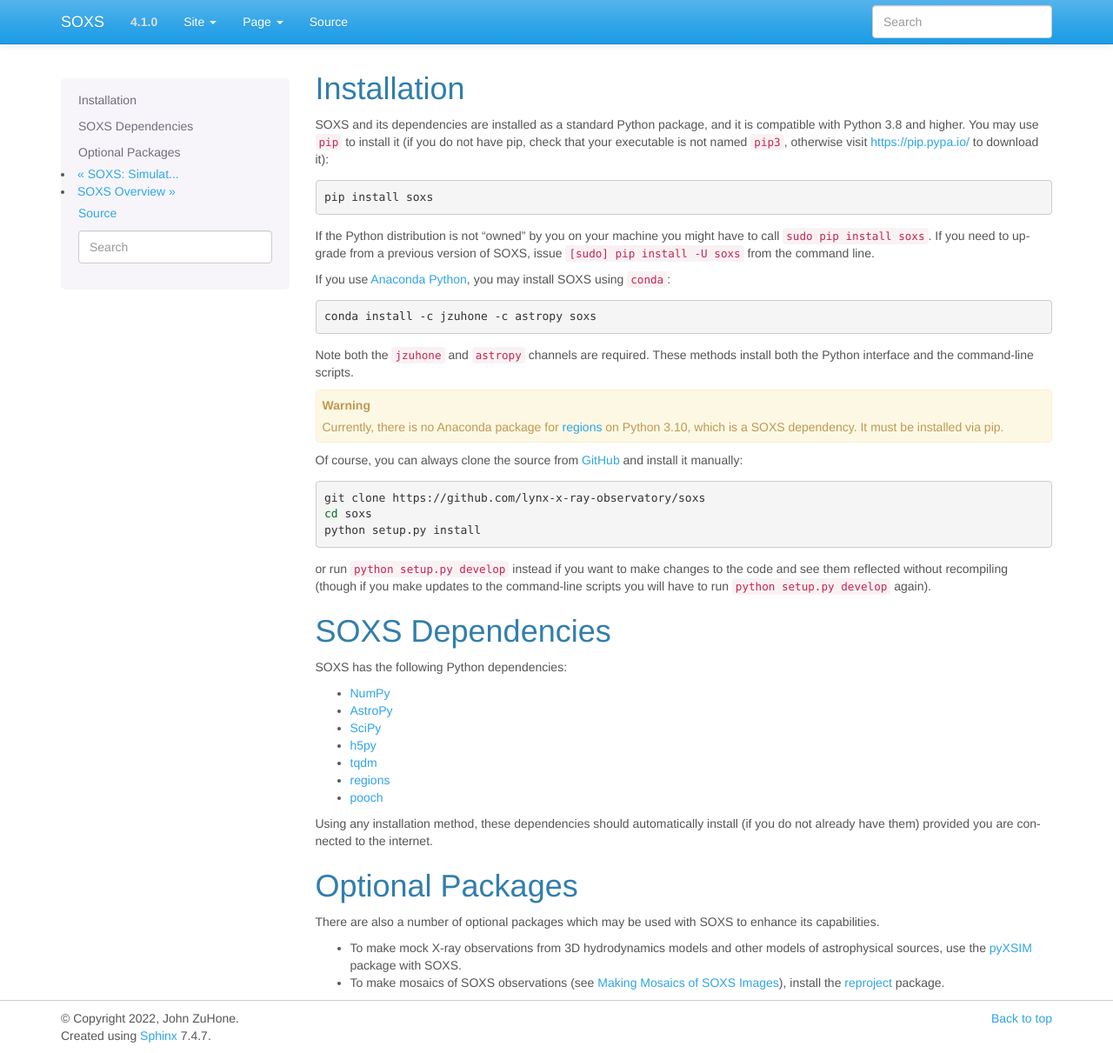
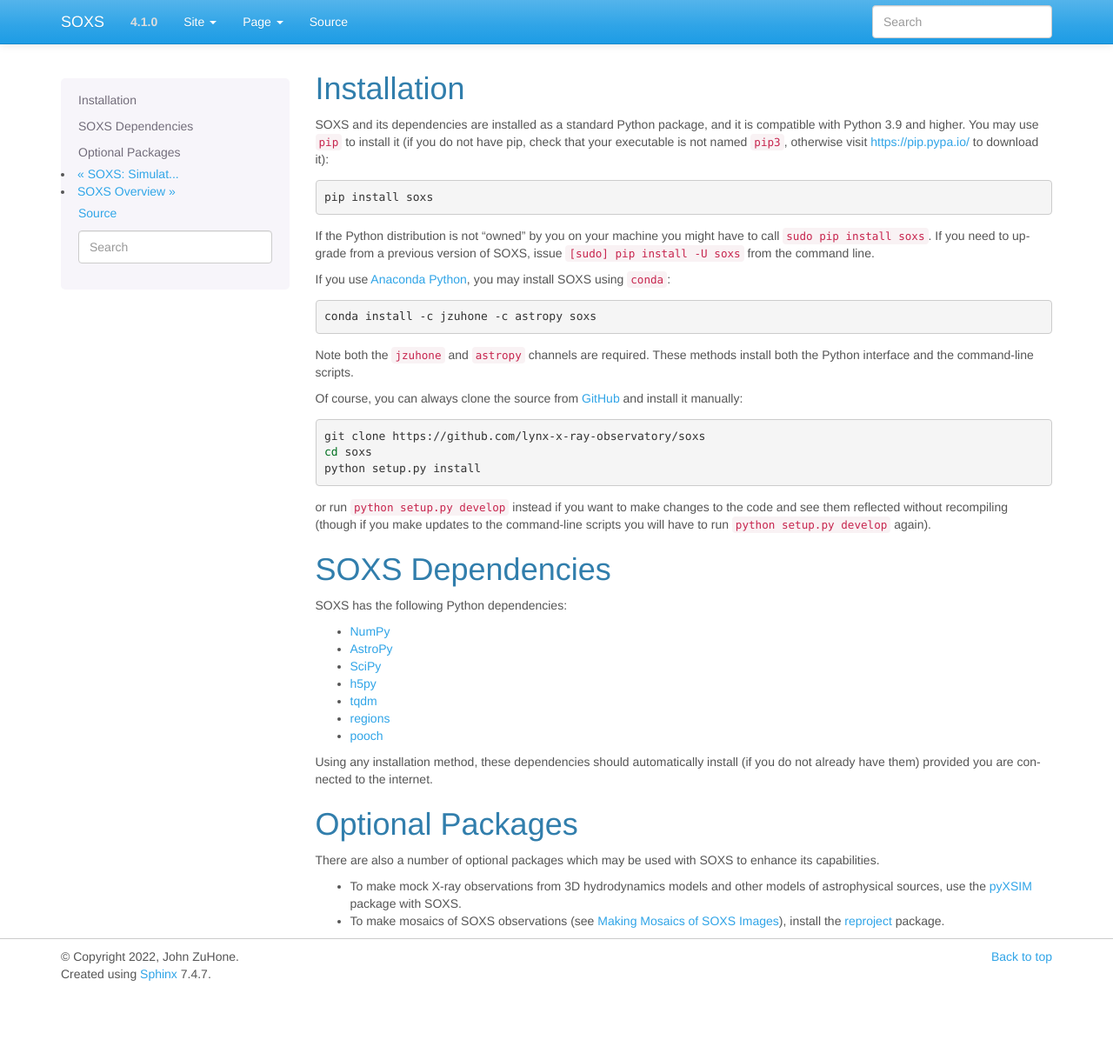
Before and after one commit to lynx-x-ray-observatory/soxs, a Sphinx documentation site: the page built from doc/source/installing.rst, in a window 1280 px wide and 1211 px high. Shown: the whole window at 87% size. Built offline with Sphinx 7.4.7, drawn with Linux system fonts in a browser that asks for light colours.

Commit message:
Final doc touches and fixes

```diff
--- a/doc/source/installing.rst
+++ b/doc/source/installing.rst
@@ -4,7 +4,7 @@ Installation
 ============
 
 SOXS and its dependencies are installed as a standard Python package, and it is
-compatible with Python 3.8 and higher. You may use ``pip`` to install it (if
+compatible with Python 3.9 and higher. You may use ``pip`` to install it (if
 you do not have pip, check that your executable is not named ``pip3``, otherwise
 visit https://pip.pypa.io/ to download it):
 
@@ -25,12 +25,6 @@ may install SOXS using ``conda``:
 
 Note both the ``jzuhone`` and ``astropy`` channels are required. These methods
 install both the Python interface and the command-line scripts.
-
-.. warning::
-
-    Currently, there is no Anaconda package for
-    `regions <https://astropy-regions.readthedocs.io/>`_ on Python 3.10, which
-    is a SOXS dependency. It must be installed via pip.
 
 Of course, you can always clone the source from
 `GitHub <https://github.com/lynx-x-ray-observatory/soxs>`_ and install it
```
Also changed, not shown: README.md (+7 -6 lines).
